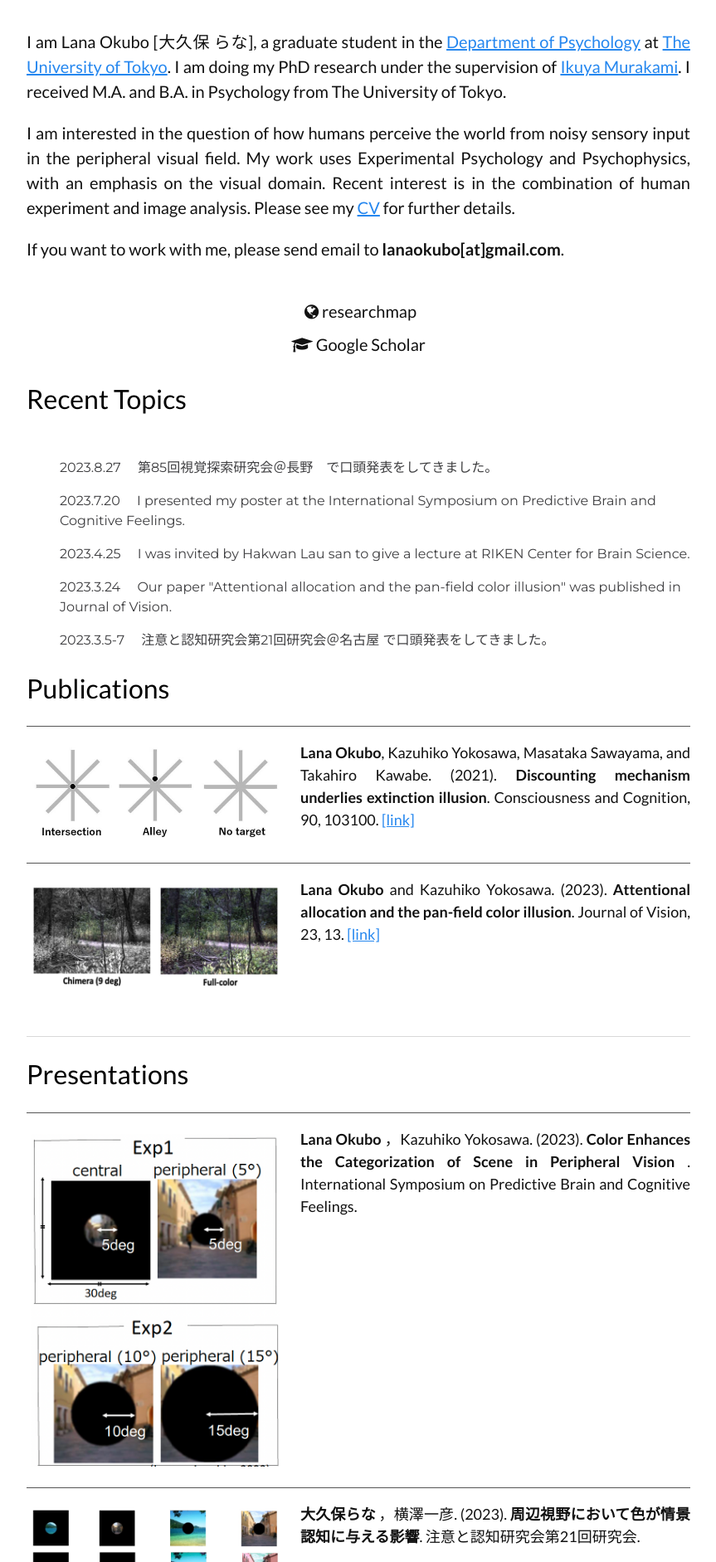
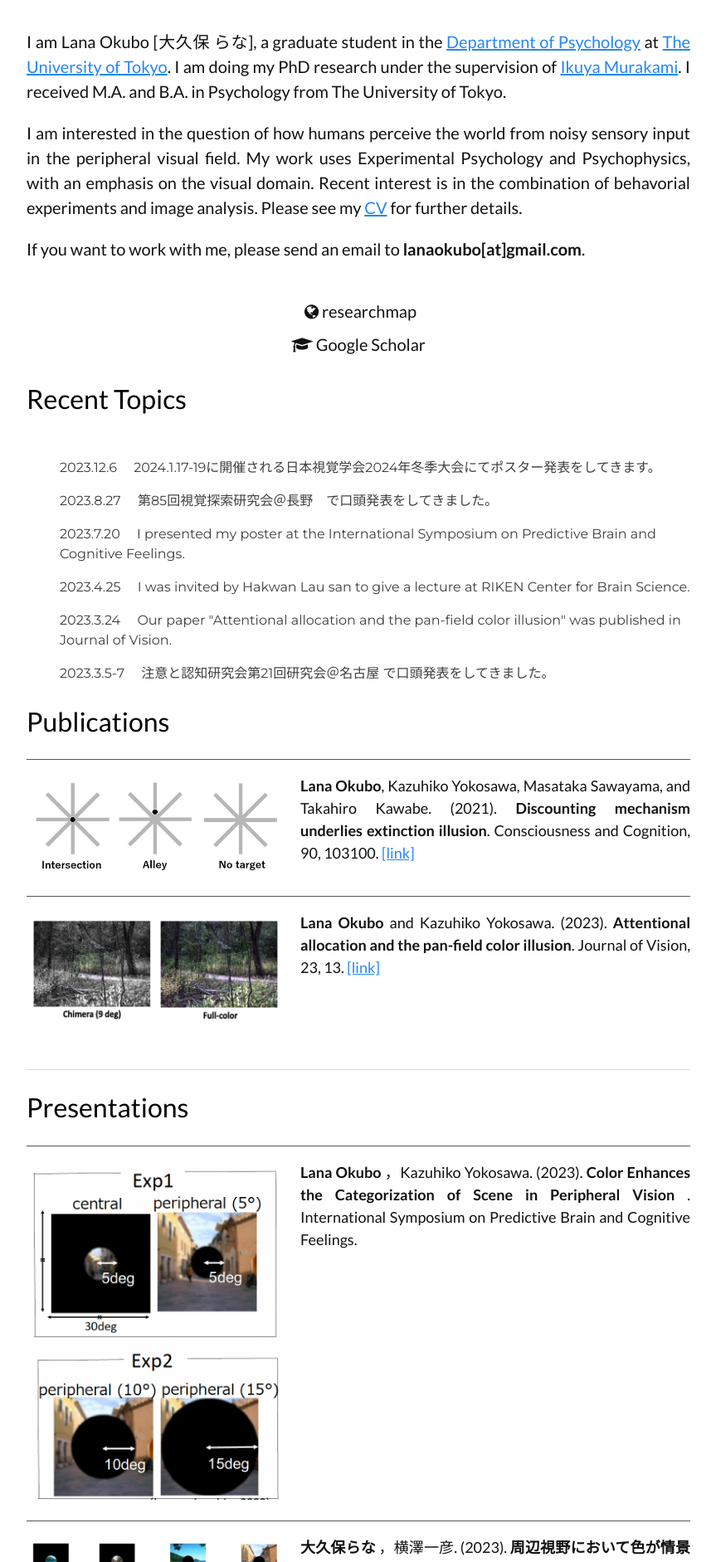
Before and after one commit to LNOKB/lnokb.github.io, a Jekyll site: the page built from index.html, in a window 1280 px wide. Shown: the part 474-2357 px from the top of the page at 83% size, without its empty margins (208-1071 px from the left). Built offline with Jekyll 4.4.1, drawn with Linux system fonts in a browser that asks for light colours.

Commit message:
Update index.html

```diff
--- a/index.html
+++ b/index.html
@@ -20,12 +20,12 @@ layout: home-page
       <p class="subtitle">
         I am interested in the question of how humans perceive the world from noisy sensory input in the peripheral visual field.
         My work uses Experimental Psychology and Psychophysics, with an emphasis on the visual domain.
-        Recent interest is in the combination of human experiment and image analysis.
+        Recent interest is in the combination of behavorial experiments and image analysis.
         Please see my <a href="https://rpubs.com/LNOKB/cv" target="_blank">CV</a> for further details.
       </p>
 
       <p class="subtitle">
-          If you want to work with me, please send email to <b>lanaokubo[at]gmail.com</b>.
+          If you want to work with me, please send an email to <b>lanaokubo[at]gmail.com</b>.
       </p>
 
     </section>
@@ -46,7 +46,11 @@ layout: home-page
   <div class="news-container" align="left">
     <ul>
 
- <p class="subtitle">
+       <p class="subtitle">
+        2023.12.6 　2024.1.17-19に開催される日本視覚学会2024年冬季大会にてポスター発表をしてきます。
+      </p>
+
+      <p class="subtitle">
         2023.8.27 　第85回視覚探索研究会＠長野　で口頭発表をしてきました。
       </p>
 
```
